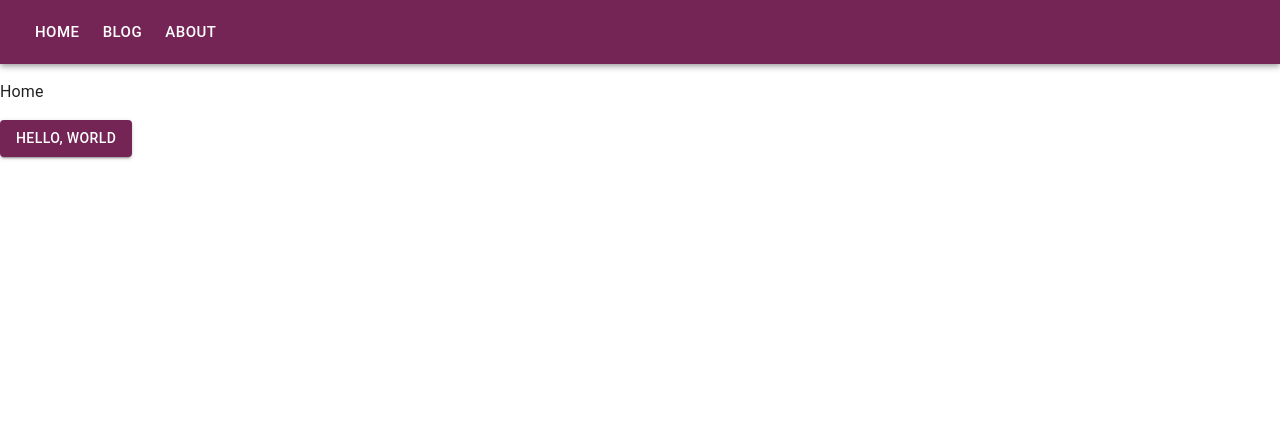
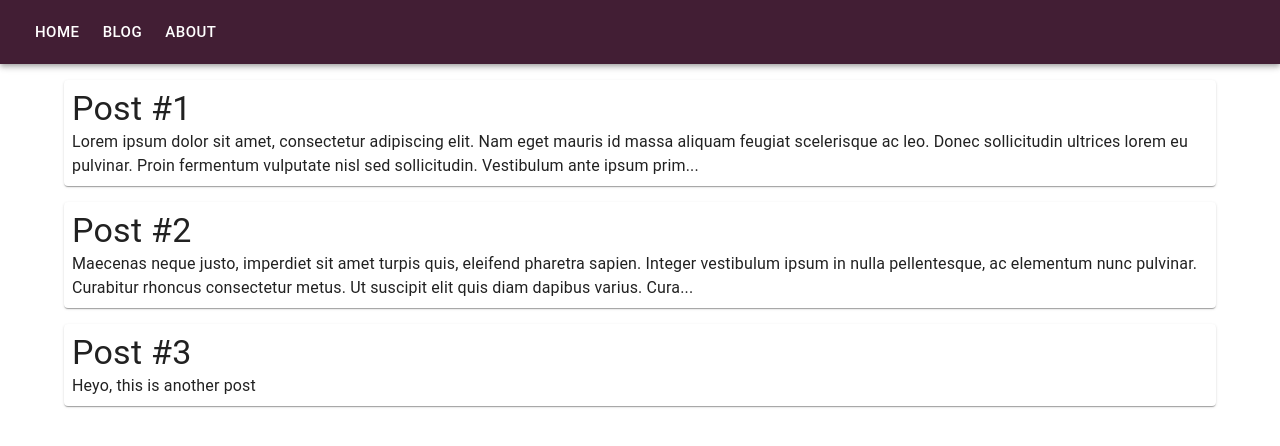
Before and after one commit to brocktdavis/my-website, a React (Create React App) app in the folder reactjs/: page / in a window 1280 px wide. Shown: the top 446 px of the page. Built offline with nearby package versions, Linux system fonts and the light colour scheme.

Commit message:
Basic blog preview

```diff
--- a/reactjs/src/pages/Blog.js
+++ b/reactjs/src/pages/Blog.js
@@ -1,8 +1,59 @@
 import * as React from 'react';
+import { styled } from '@mui/material/styles';
+import Container from '@mui/material/Container';
+import Grid from '@mui/material/Grid';
+import Paper from '@mui/material/Paper';
+import Typography from '@mui/material/Typography';
+
+const MAX_CONTENT_LENGTH = 240;
+
+const BLOG_POSTS = [
+  {
+    title: 'Post #1',
+    date: new Date('2023-12-17T03:24:00'),
+    key: 'abc',
+    content: 'Lorem ipsum dolor sit amet, consectetur adipiscing elit. Nam eget mauris id massa aliquam feugiat scelerisque ac leo. Donec sollicitudin ultrices lorem eu pulvinar. Proin fermentum vulputate nisl sed sollicitudin. Vestibulum ante ipsum primis in faucibus orci luctus et ultrices posuere cubilia curae; Aenean quis quam varius, ultricies augue venenatis, maximus nunc. Nullam cursus felis dolor, eget fermentum magna lacinia ut. Nam faucibus mi sed justo vehicula fringilla. Aenean dictum ullamcorper nulla sed vestibulum. Suspendisse potenti. Aenean nisl risus, vulputate ut nulla eu, rutrum ultricies justo. Nulla et ultrices mauris. Pellentesque nec lacus congue, viverra tortor eu, tempor est. Phasellus tempor suscipit justo, sit amet pretium velit posuere ut. Suspendisse potenti. Cras auctor quam urna, eget tristique elit maximus non.',
+  },
+  {
+    title: 'Post #2',
+    date: new Date('2024-01-01T13:24:00'),
+    key: 'def',
+    content: 'Maecenas neque justo, imperdiet sit amet turpis quis, eleifend pharetra sapien. Integer vestibulum ipsum in nulla pellentesque, ac elementum nunc pulvinar. Curabitur rhoncus consectetur metus. Ut suscipit elit quis diam dapibus varius. Curabitur varius magna ligula, fermentum hendrerit magna accumsan ac. Nulla lacinia magna metus, in suscipit magna placerat eu. Curabitur luctus semper purus id tempus. Etiam bibendum est eu dolor fermentum, eu pretium lectus porta. Nam lorem lectus, tincidunt sed dignissim non, malesuada ac odio. Curabitur fermentum lectus libero, ac scelerisque eros sodales nec. Pellentesque eget nisi ultrices mauris tristique tincidunt sed blandit diam. ',
+  },
+  {
+    title: 'Post #3',
+    date: new Date('2024-03-01T13:24:00'),
+    key: 'pqr',
+    content: 'Heyo, this is another post',
+  },
+]
+
+const PreviewItem = styled(Paper)(({ theme }) => ({
+  padding: theme.spacing(1),
+}));
+
+const BlogPreview = ({ post }) => {
+
+  return (
+    <PreviewItem>
+      <Typography variant={'h4'}>{post.title}</Typography>
+      <Typography variant={'body1'}>{post?.content?.slice(0, MAX_CONTENT_LENGTH)}{post?.content?.length > MAX_CONTENT_LENGTH ? '...' : ''}</Typography>
+    </PreviewItem>
+  );
+}
 
 export const Blog = (props) => {
 
   return (
-    <p>Blog</p>
+    <Container maxWidth={'lg'}>
+      <div style={{ height: '1rem' }} />
+      <Grid container spacing={2}>
+        {BLOG_POSTS.map((post) => (
+          <Grid item xs={12}>
+            <BlogPreview key={post.key} post={post} />
+          </Grid>
+        ))}
+      </Grid>
+    </Container>
   );
 };
--- a/reactjs/src/pages/Home.js
+++ b/reactjs/src/pages/Home.js
@@ -1,7 +1,9 @@
 import * as React from 'react';
 import { Button } from '@mui/material';
+import { Blog } from 'pages';
 
 export const Home = (props) => {
+  return <Blog {...props} />;
 
   return (
     <div>
--- a/reactjs/src/root/Theme.js
+++ b/reactjs/src/root/Theme.js
@@ -5,7 +5,7 @@ import { createTheme } from '@mui/material/styles';
 const theme = createTheme({
   palette: {
     primary: {
-      main: '#742556',
+      main: '#421E34',
     },
     secondary: {
       main: '#798071',
```
